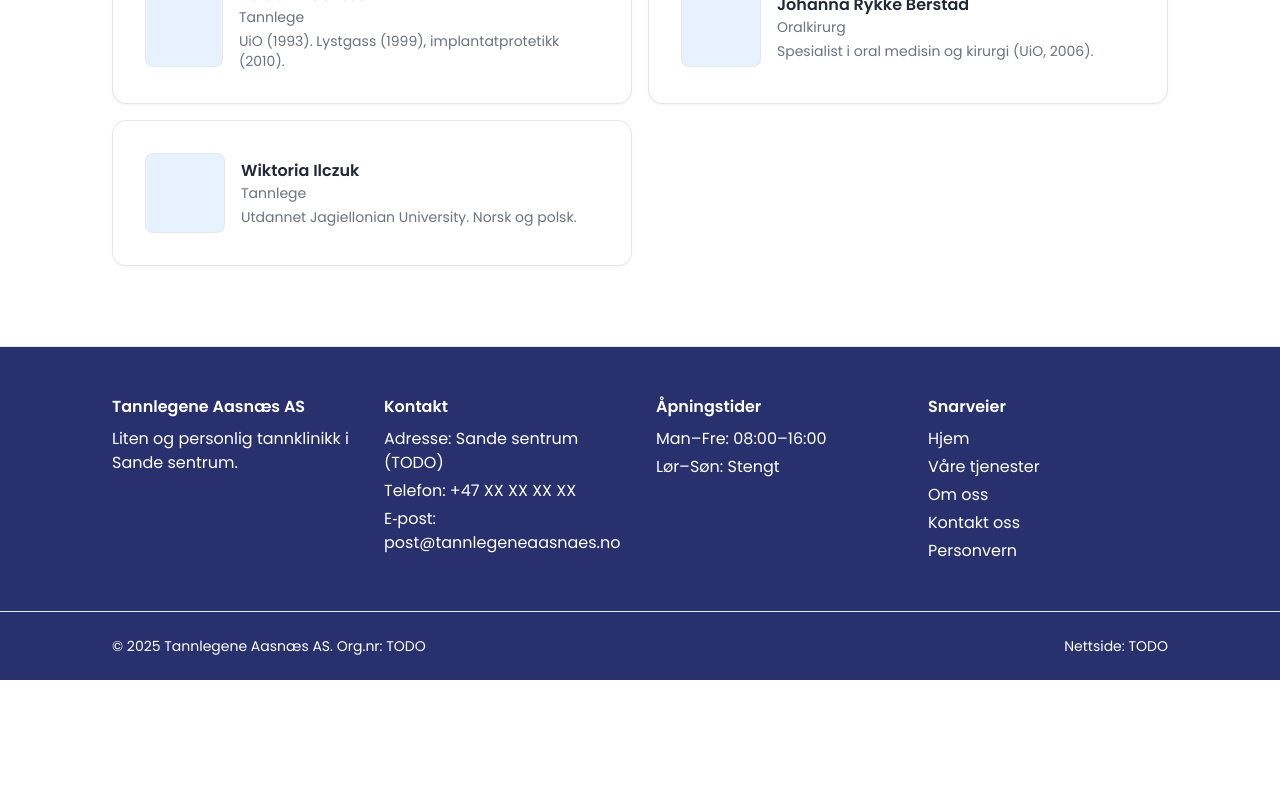
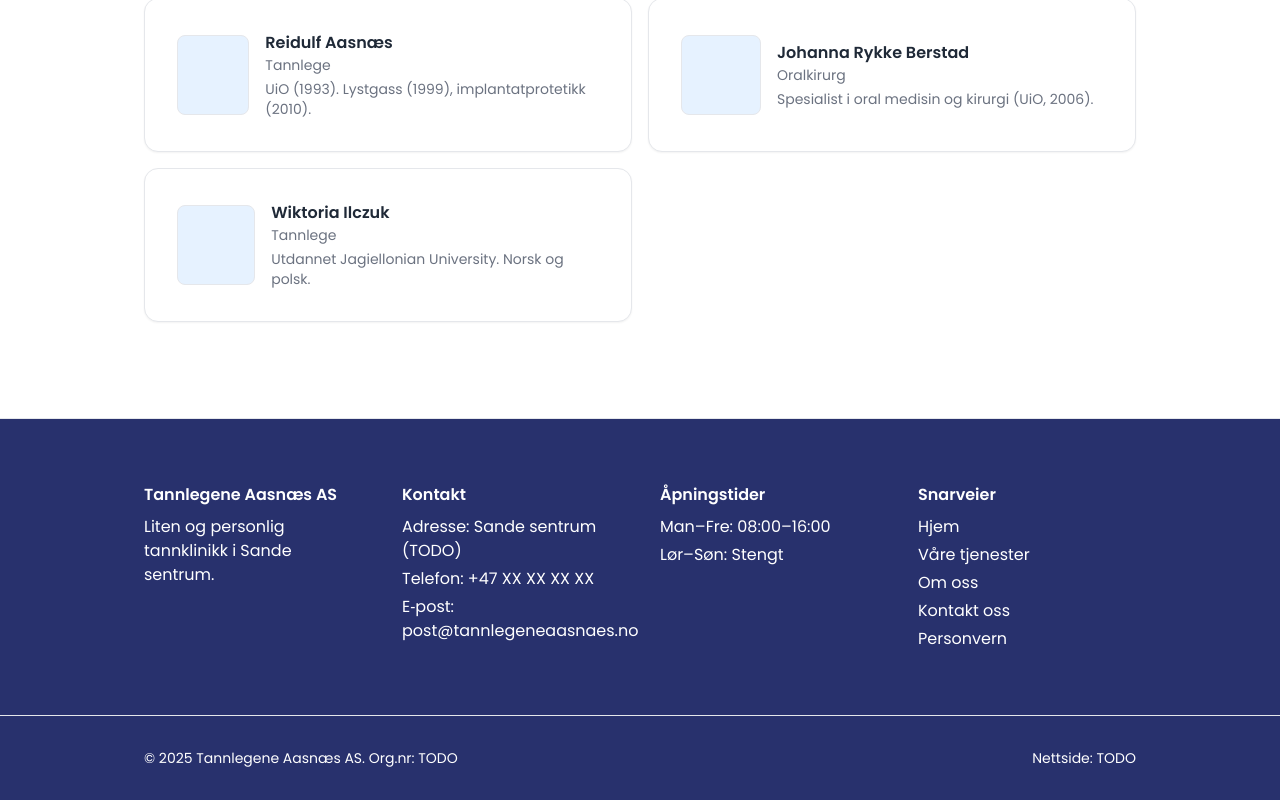
Before and after one commit to fredriksha/tannlegene-aasnaes, a Next.js app: page /om-oss in a window 1280 px wide. Shown: the part 971-1771 px from the top of the page. Before the commit the page ends 1651 px from the top, so only its background shows below. Built offline with nearby package versions, Linux system fonts and the light colour scheme.

Commit message:
Increase padding throughout website, especially footer

```diff
--- a/app/globals.css
+++ b/app/globals.css
@@ -15,7 +15,7 @@
 }
 
 @layer components {
-  .container { @apply mx-auto w-full max-w-[1120px] px-6 md:px-8; }
+  .container { @apply mx-auto w-full max-w-[1120px] px-8 md:px-12 lg:px-16; }
   .btn { @apply inline-flex items-center justify-center gap-2 rounded-lg bg-blue px-5 py-3 font-semibold text-white shadow-soft transition hover:brightness-110 focus-visible:outline-none focus-visible:ring-2 focus-visible:ring-blue/60; }
   .btn-outline { @apply inline-flex items-center justify-center gap-2 rounded-lg border border-blue px-5 py-3 font-semibold text-blue transition hover:bg-dental focus-visible:outline-none focus-visible:ring-2 focus-visible:ring-blue/60; }
   .card { @apply rounded-xl border border-gray-200 bg-white p-7 md:p-8 shadow-sm; }
--- a/components/Footer.tsx
+++ b/components/Footer.tsx
@@ -3,7 +3,7 @@ import Link from 'next/link'
 export function Footer() {
   return (
     <footer className="border-t bg-blue text-white">
-      <div className="container grid gap-8 py-12 md:grid-cols-4">
+      <div className="container grid gap-10 py-16 md:grid-cols-4">
         <div>
           <div className="font-semibold text-white">Tannlegene Aasnæs AS</div>
           <p className="text-blue-100 mt-2">Liten og personlig tannklinikk i Sande sentrum.</p>
@@ -35,7 +35,7 @@ export function Footer() {
         </div>
       </div>
       <div className="border-t border-blue-600">
-        <div className="container py-6 text-sm text-blue-100 flex items-center justify-between">
+        <div className="container py-8 text-sm text-blue-100 flex items-center justify-between">
           <span>© {new Date().getFullYear()} Tannlegene Aasnæs AS. Org.nr: TODO</span>
           <span>Nettside: TODO</span>
         </div>
--- a/components/Hero.tsx
+++ b/components/Hero.tsx
@@ -21,7 +21,7 @@ export function Hero({
   imageSrc?: string
 }) {
   return (
-    <section className="relative py-20 md:py-28 lg:py-32 min-h-[480px] md:min-h-[600px]">
+    <section className="relative py-24 md:py-32 lg:py-40 min-h-[520px] md:min-h-[640px]">
       <div
         aria-label={imageAlt || 'Hero-bilde'}
         className="absolute inset-0 -z-10 bg-dental"
--- a/components/Section.tsx
+++ b/components/Section.tsx
@@ -2,7 +2,7 @@ import { ReactNode } from 'react'
 
 export function Section({ title, intro, children, className = "" }: { title?: string; intro?: string; children: ReactNode; className?: string }) {
   return (
-    <section className={`py-12 md:py-16 lg:py-20 ${className}`}>
+    <section className={`py-16 md:py-20 lg:py-24 ${className}`}>
       <div className="container">
         {title && <h2 className="text-2xl md:text-3xl lg:text-4xl font-semibold mb-3 md:mb-4">{title}</h2>}
         {intro && <p className="text-gray500 mb-6 md:mb-8 max-w-prose text-lg">{intro}</p>}
```
